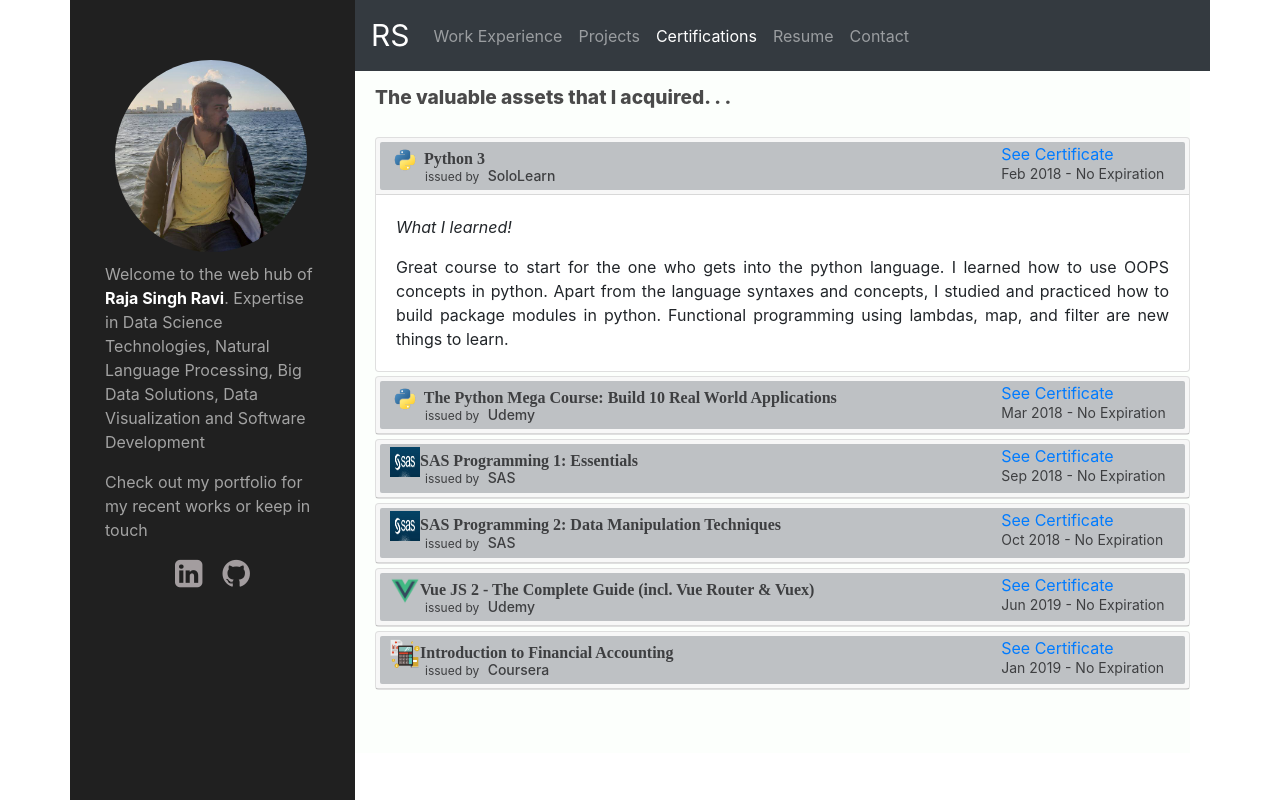
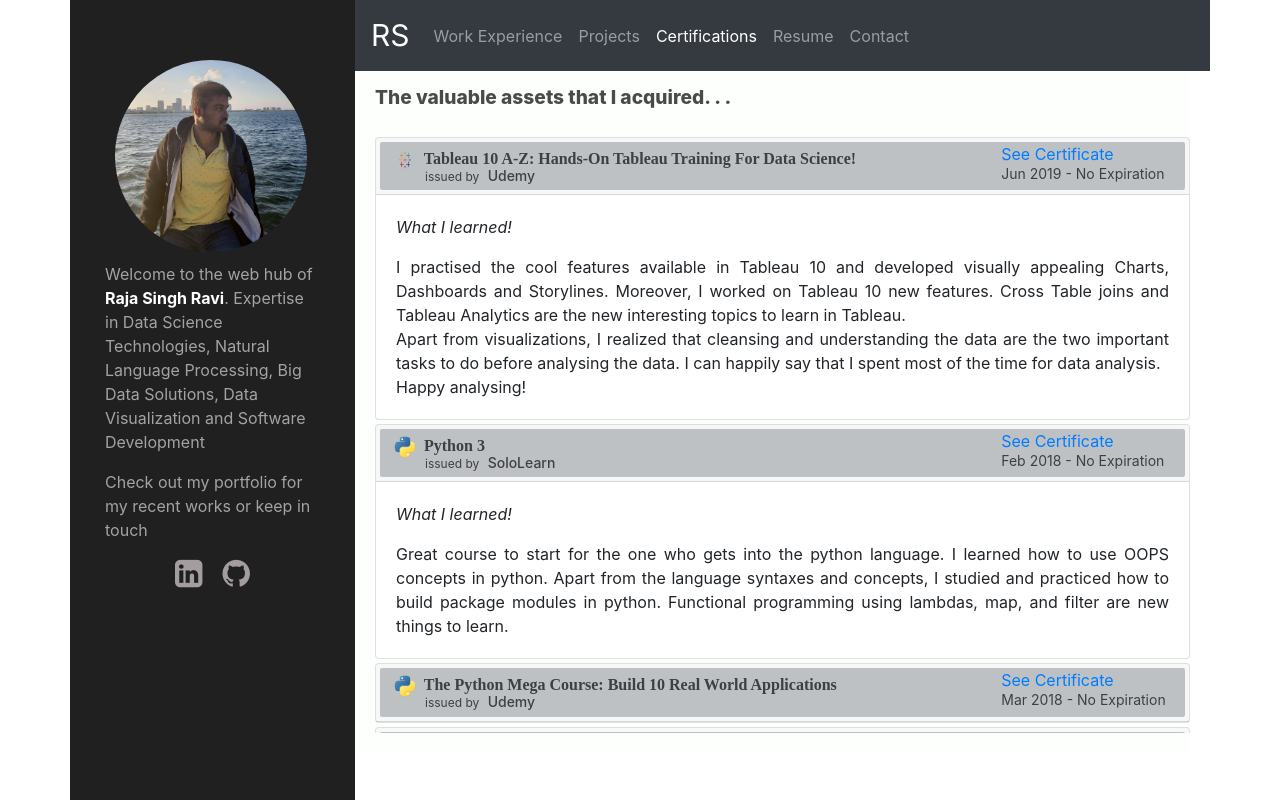
Before and after one commit to rajasinghr/VPortfolio, a Vue app: page /certifications in a window 1280 px wide. Both pictures are taken after a click on the tab 782 px from the left and 166 px from the top of the page. Built offline with nearby package versions, Linux system fonts and the light colour scheme.

Commit message:
tableau certification add

```diff
--- a/src/components/Certifications.vue
+++ b/src/components/Certifications.vue
@@ -10,10 +10,50 @@
             </div>
             <div class="contentMain" id="projectsContent">
               <div role="tablist">
+
                 <b-card no-body class="mb-1">
                   <b-card-header header-tag="header" class="p-1" role="tab">
                     <div block v-b-toggle.accordion-1 variant="info" class="titleDiv">
                       <div class="row">
+
+                        <div class="col-md-9" style="line-height: 0.2px;padding-bottom: 10px;">
+                          <img src="@/assets/tableau.png" width="30" height="30" />
+                          <span class="certTitle">
+                            Tableau 10 A-Z: Hands-On Tableau Training For Data Science!
+                          </span>
+                          <br />
+                          <span class="issuedByText">issued by </span><span class="providerName">Udemy</span>
+
+                        </div>
+                        <div class="col-md-3" style="line-height: 19px;padding-bottom: 0px;">
+                          <a class="certCredentialLink" target="_blank" href="https://www.udemy.com/certificate/UC-1DN669NA/">See Certificate</a>
+
+                          <br />
+                          <span class="expirationText">Jun 2019 - No Expiration</span>
+                        </div>
+                      </div>
+                    </div>
+                  </b-card-header>
+                  <b-collapse id="accordion-1" accordion="my-accordion" role="tabpanel">
+                    <b-card-body>
+                      <b-card-text><i>What I learned!</i> </b-card-text>
+                      <b-card-text style="text-align:justify">
+                        I practised the cool features available in Tableau 10 and developed visually appealing Charts, Dashboards and Storylines. Moreover, I worked on Tableau 10 new features.
+                        Cross Table joins and Tableau Analytics are the new interesting topics to learn in Tableau.
+                        <br />
+                        Apart from visualizations, I realized that cleansing and understanding the data are the two important tasks to do before analysing the data. I can happily say that I spent most of the time for data analysis.
+                        <br />Happy analysing!
+                      </b-card-text>
+                    </b-card-body>
+                  </b-collapse>
+                </b-card>
+
+
+                <b-card no-body class="mb-1">
+                  <b-card-header header-tag="header" class="p-1" role="tab">
+                    <div block v-b-toggle.accordion-1 variant="info" class="titleDiv">
+                      <div class="row">
+
                         <div class="col-md-9" style="line-height: 0.2px;padding-bottom: 10px;">
                           <img src="@/assets/python3.png" width="30" height="30" />
                           <span class="certTitle">
@@ -36,11 +76,13 @@
                       </div>
                     </div>
                   </b-card-header>
-                  <b-collapse id="accordion-1"  accordion="my-accordion" role="tabpanel">
+                  <b-collapse id="accordion-1" accordion="my-accordion" role="tabpanel">
                     <b-card-body>
                       <b-card-text><i>What I learned!</i> </b-card-text>
-                      <b-card-text style="text-align:justify">Great course to start for the one who gets into the python language. I learned how to use OOPS concepts in python. Apart from the language syntaxes and concepts,
-                      I studied and practiced how to build package modules in python. Functional programming using lambdas, map, and filter are new things to learn.</b-card-text>
+                      <b-card-text style="text-align:justify">
+                        Great course to start for the one who gets into the python language. I learned how to use OOPS concepts in python. Apart from the language syntaxes and concepts,
+                        I studied and practiced how to build package modules in python. Functional programming using lambdas, map, and filter are new things to learn.
+                      </b-card-text>
                     </b-card-body>
                   </b-collapse>
                 </b-card>
@@ -70,14 +112,17 @@
                       </div>
                     </div>
                   </b-card-header>
-                  <b-collapse id="accordion-2"  accordion="my-accordion" role="tabpanel">
+                  <b-collapse id="accordion-2" accordion="my-accordion" role="tabpanel">
                     <b-card-body>
-                      <b-card-text><i>What I learned!</i>
+                      <b-card-text>
+                        <i>What I learned!</i>
                         <!--<a style="float:right" class="certCredentialLink" target="_blank" href="https://www.udemy.com/the-python-mega-course/">Click here to know more about this course!</a>-->
                       </b-card-text>
-                      <b-card-text style="text-align:justify">The best way to learn something is to get your hands dirty.
+                      <b-card-text style="text-align:justify">
+                        The best way to learn something is to get your hands dirty.
                         I spent more than a month to complete this course. Apart from learning, I built 10 projects covering various topics like web scrapping using BeautifulSoup, desktop application, web application and deployment in Heruko, computer vision using OpenCV and database application.
-                      I am applying all the skills that I learned in this course even today.</b-card-text>
+                        I am applying all the skills that I learned in this course even today.
+                      </b-card-text>
                     </b-card-body>
                   </b-collapse>
                 </b-card>
@@ -100,11 +145,13 @@
                       </div>
                     </div>
                   </b-card-header>
-                  <b-collapse id="accordion-3"  accordion="my-accordion" role="tabpanel">
+                  <b-collapse id="accordion-3" accordion="my-accordion" role="tabpanel">
                     <b-card-body>
                       <b-card-text><i>What I learned! </i></b-card-text>
-                      <b-card-text style="text-align:justify">This course was taken as a challenge to learn a new statistical language, SAS. I got introduced with the basics of SAS programming.
-                      This helps me to understand how SAS works and to compare the concepts with python.</b-card-text>
+                      <b-card-text style="text-align:justify">
+                        This course was taken as a challenge to learn a new statistical language, SAS. I got introduced with the basics of SAS programming.
+                        This helps me to understand how SAS works and to compare the concepts with python.
+                      </b-card-text>
                     </b-card-body>
                   </b-collapse>
                 </b-card>
@@ -128,7 +175,7 @@
                       </div>
                     </div>
                   </b-card-header>
-                  <b-collapse id="accordion-4"  accordion="my-accordion" role="tabpanel">
+                  <b-collapse id="accordion-4" accordion="my-accordion" role="tabpanel">
                     <b-card-body>
                       <b-card-text><i>What I learned!</i> </b-card-text>
                       <b-card-text style="text-align:justify">
@@ -159,7 +206,7 @@
                       </div>
                     </div>
                   </b-card-header>
-                  <b-collapse id="accordion-5"  accordion="my-accordion" role="tabpanel">
+                  <b-collapse id="accordion-5" accordion="my-accordion" role="tabpanel">
                     <b-card-body>
                       <b-card-text><i>What I learned!</i> </b-card-text>
                       <b-card-text style="text-align:justify">
@@ -189,11 +236,13 @@
                       </div>
                     </div>
                   </b-card-header>
-                  <b-collapse id="accordion-6"  accordion="my-accordion" role="tabpanel">
+                  <b-collapse id="accordion-6" accordion="my-accordion" role="tabpanel">
                     <b-card-body>
                       <b-card-text><i>What I learned!</i> </b-card-text>
-                      <b-card-text style="text-align:justify">I took this course to complete my academic prerequisite with no knowledge in Finance domain.
-                      In this, I understand the basics and jargons in Financial accounting domain.</b-card-text>
+                      <b-card-text style="text-align:justify">
+                        I took this course to complete my academic prerequisite with no knowledge in Finance domain.
+                        In this, I understand the basics and jargons in Financial accounting domain.
+                      </b-card-text>
                     </b-card-body>
                   </b-collapse>
                 </b-card>
```
Also changed, not shown: src/assets/tableau.png (added), 9 other files (tests, documents, lock files or other folders). Lines whose indentation alone changed are shown as unchanged.
